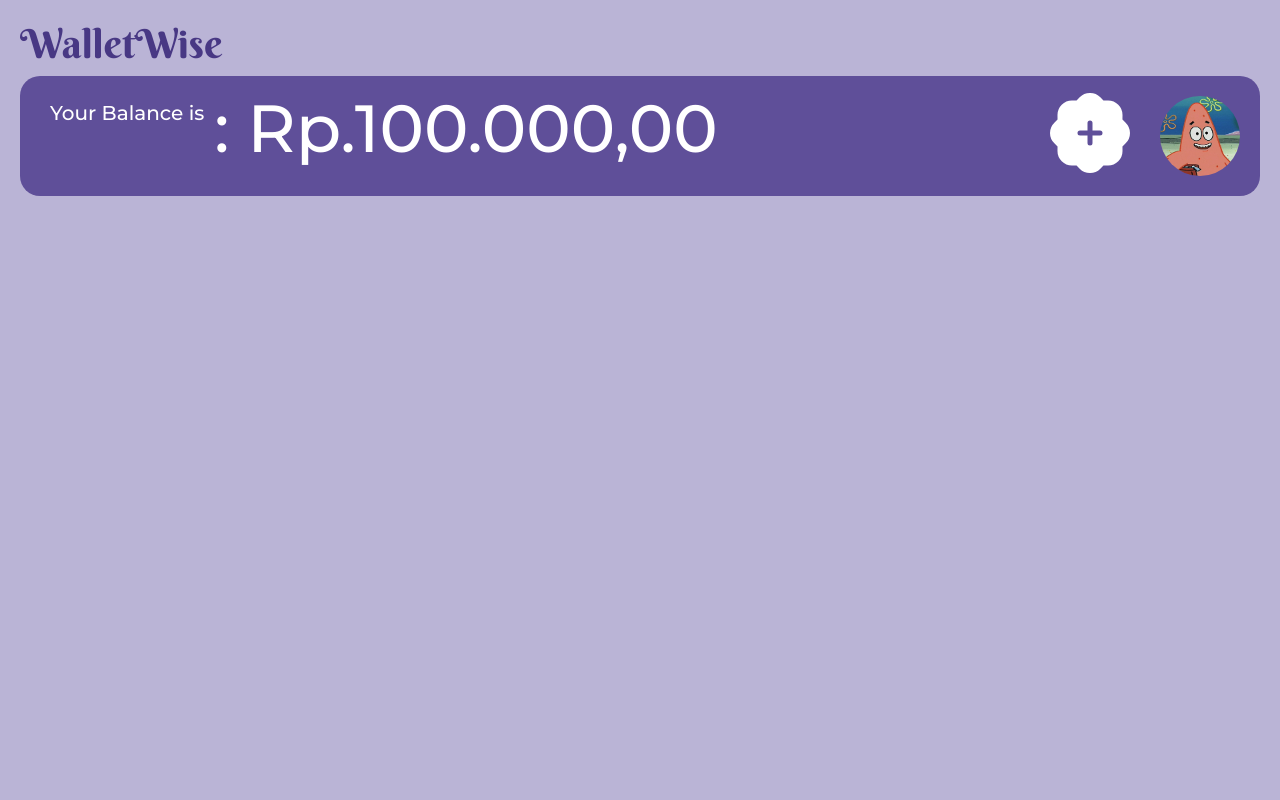
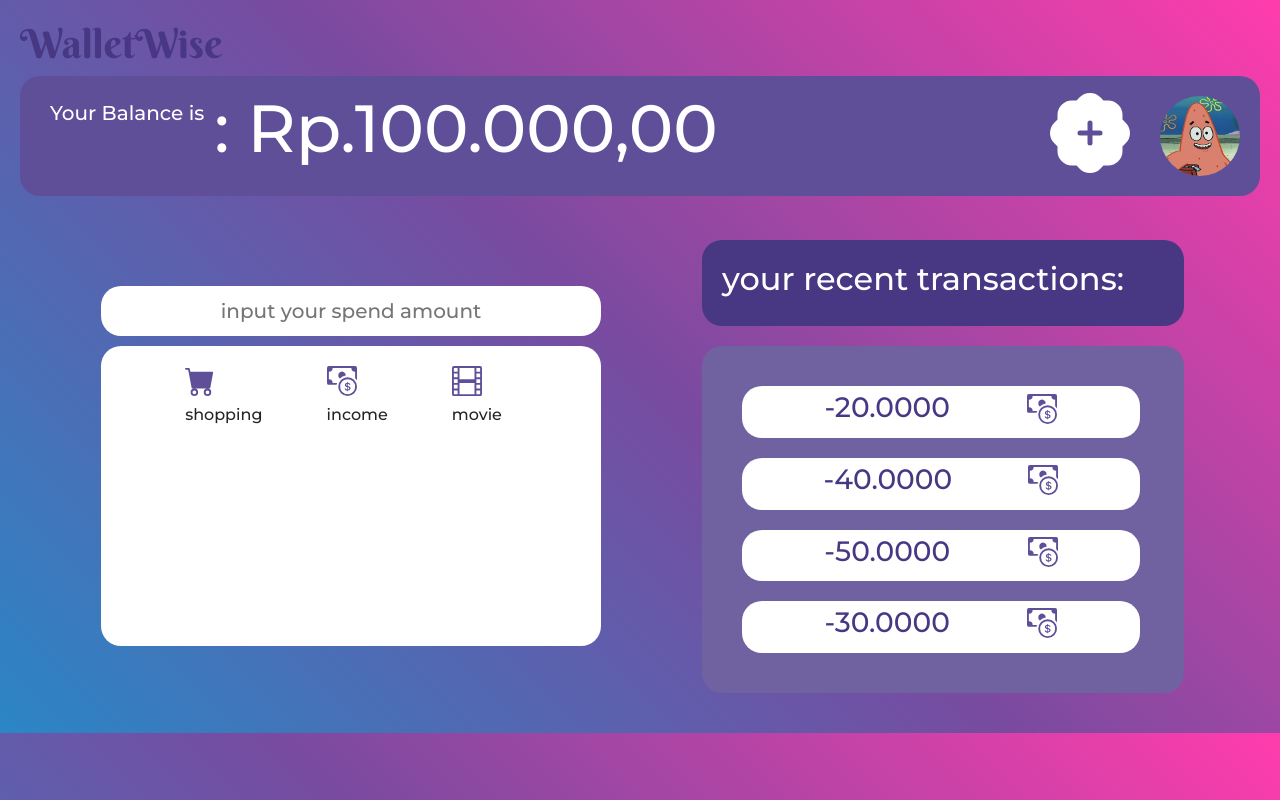
Before and after one commit to abbyfakhri/wallet-wise, a PHP site: page /home.html in a window 1280 px wide. Run offline with PHP 8.4, Linux system fonts and the light colour scheme; some libraries are stand-ins or nearby versions.

Commit message:
updating homepage

```diff
--- a/home.html
+++ b/home.html
@@ -40,12 +40,136 @@
 
         </div>
 
+    </div>
+
+    <br>
+
+    <div id = "content" class = "centered">
+        <div id ="add-spend">
+            <div id = "addSpend" class = "addSpend-box">
+
+
+                <form action="" method="get" >
+
+
+                  <input type="text" name="name" id="amount" placeholder ="input your spend amount"class = "textbox" required >
+
+                </form>
+
+        </div>
+
+    <div id="category-box" class="category-box">
+            <div class = "centered">
+                <div class = "category-box-border">
+                    <svg xmlns="http://www.w3.org/2000/svg" width="30" height="30" fill="#5f4f99" class="bi bi-cart-fill" viewBox="0 0 16 16">
+                        <path d="M0 1.5A.5.5 0 0 1 .5 1H2a.5.5 0 0 1 .485.379L2.89 3H14.5a.5.5 0 0 1 .491.592l-1.5 8A.5.5 0 0 1 13 12H4a.5.5 0 0 1-.491-.408L2.01 3.607 1.61 2H.5a.5.5 0 0 1-.5-.5zM5 12a2 2 0 1 0 0 4 2 2 0 0 0 0-4zm7 0a2 2 0 1 0 0 4 2 2 0 0 0 0-4zm-7 1a1 1 0 1 1 0 2 1 1 0 0 1 0-2zm7 0a1 1 0 1 1 0 2 1 1 0 0 1 0-2z"/>
+                      </svg>
+                      <p style="text-align:center">shopping</p>
+                </div>
+
+
+                <div>
+                    <svg xmlns="http://www.w3.org/2000/svg" width="30" height="30" fill="#5f4f99" class="bi bi-cash-coin" viewBox="0 0 16 16">
+                        <path fill-rule="evenodd" d="M11 15a4 4 0 1 0 0-8 4 4 0 0 0 0 8zm5-4a5 5 0 1 1-10 0 5 5 0 0 1 10 0z"/>
+                        <path d="M9.438 11.944c.047.596.518 1.06 1.363 1.116v.44h.375v-.443c.875-.061 1.386-.529 1.386-1.207 0-.618-.39-.936-1.09-1.1l-.296-.07v-1.2c.376.043.614.248.671.532h.658c-.047-.575-.54-1.024-1.329-1.073V8.5h-.375v.45c-.747.073-1.255.522-1.255 1.158 0 .562.378.92 1.007 1.066l.248.061v1.272c-.384-.058-.639-.27-.696-.563h-.668zm1.36-1.354c-.369-.085-.569-.26-.569-.522 0-.294.216-.514.572-.578v1.1h-.003zm.432.746c.449.104.655.272.655.569 0 .339-.257.571-.709.614v-1.195l.054.012z"/>
+                        <path d="M1 0a1 1 0 0 0-1 1v8a1 1 0 0 0 1 1h4.083c.058-.344.145-.678.258-1H3a2 2 0 0 0-2-2V3a2 2 0 0 0 2-2h10a2 2 0 0 0 2 2v3.528c.38.34.717.728 1 1.154V1a1 1 0 0 0-1-1H1z"/>
+                        <path d="M9.998 5.083 10 5a2 2 0 1 0-3.132 1.65 5.982 5.982 0 0 1 3.13-1.567z"/>
+                      </svg>
+                      <p style="text-align:center">income</p>
+                </div>
+
+                <div>
+                    <svg xmlns="http://www.w3.org/2000/svg" width="30" height="30" fill="#5f4f99" class="bi bi-film" viewBox="0 0 16 16">
+                        <path d="M0 1a1 1 0 0 1 1-1h14a1 1 0 0 1 1 1v14a1 1 0 0 1-1 1H1a1 1 0 0 1-1-1V1zm4 0v6h8V1H4zm8 8H4v6h8V9zM1 1v2h2V1H1zm2 3H1v2h2V4zM1 7v2h2V7H1zm2 3H1v2h2v-2zm-2 3v2h2v-2H1zM15 1h-2v2h2V1zm-2 3v2h2V4h-2zm2 3h-2v2h2V7zm-2 3v2h2v-2h-2zm2 3h-2v2h2v-2z"/>
+                      </svg>
+
+                      <p style="text-align:center">movie</p>
+                </div>
+
+
+            </div>
+    </div>
+        </div>
+
+        <div id="recent-transactions">
+            <div  class="recent-transactions-titlebox">
+                <h1 style = "color:white; font-size:2rem">your recent transactions:</h1>
+            </div>
+
+            <div id="recent-transactions-contentbox" class="recent-transactions-contentbox">
+
+                    <div id="recent" class="transaction-box centered">
+                        <div>
+                            <h3>-20.0000</h3>
+                        </div>
+
+                        <div>
+                            <svg xmlns="http://www.w3.org/2000/svg" width="30" height="30" fill="#5f4f99" class="bi bi-cash-coin" viewBox="0 0 16 16">
+                                <path fill-rule="evenodd" d="M11 15a4 4 0 1 0 0-8 4 4 0 0 0 0 8zm5-4a5 5 0 1 1-10 0 5 5 0 0 1 10 0z"/>
+                                <path d="M9.438 11.944c.047.596.518 1.06 1.363 1.116v.44h.375v-.443c.875-.061 1.386-.529 1.386-1.207 0-.618-.39-.936-1.09-1.1l-.296-.07v-1.2c.376.043.614.248.671.532h.658c-.047-.575-.54-1.024-1.329-1.073V8.5h-.375v.45c-.747.073-1.255.522-1.255 1.158 0 .562.378.92 1.007 1.066l.248.061v1.272c-.384-.058-.639-.27-.696-.563h-.668zm1.36-1.354c-.369-.085-.569-.26-.569-.522 0-.294.216-.514.572-.578v1.1h-.003zm.432.746c.449.104.655.272.655.569 0 .339-.257.571-.709.614v-1.195l.054.012z"/>
+                                <path d="M1 0a1 1 0 0 0-1 1v8a1 1 0 0 0 1 1h4.083c.058-.344.145-.678.258-1H3a2 2 0 0 0-2-2V3a2 2 0 0 0 2-2h10a2 2 0 0 0 2 2v3.528c.38.34.717.728 1 1.154V1a1 1 0 0 0-1-1H1z"/>
+                                <path d="M9.998 5.083 10 5a2 2 0 1 0-3.132 1.65 5.982 5.982 0 0 1 3.13-1.567z"/>
+                              </svg>
+                        </div>
+
+                    </div>
+
+                    <div id="recent" class="transaction-box centered">
+                        <div>
+                            <h3>-40.0000</h3>
+                        </div>
+
+                        <div>
+                            <svg xmlns="http://www.w3.org/2000/svg" width="30" height="30" fill="#5f4f99" class="bi bi-cash-coin" viewBox="0 0 16 16">
+                                <path fill-rule="evenodd" d="M11 15a4 4 0 1 0 0-8 4 4 0 0 0 0 8zm5-4a5 5 0 1 1-10 0 5 5 0 0 1 10 0z"/>
+                                <path d="M9.438 11.944c.047.596.518 1.06 1.363 1.116v.44h.375v-.443c.875-.061 1.386-.529 1.386-1.207 0-.618-.39-.936-1.09-1.1l-.296-.07v-1.2c.376.043.614.248.671.532h.658c-.047-.575-.54-1.024-1.329-1.073V8.5h-.375v.45c-.747.073-1.255.522-1.255 1.158 0 .562.378.92 1.007 1.066l.248.061v1.272c-.384-.058-.639-.27-.696-.563h-.668zm1.36-1.354c-.369-.085-.569-.26-.569-.522 0-.294.216-.514.572-.578v1.1h-.003zm.432.746c.449.104.655.272.655.569 0 .339-.257.571-.709.614v-1.195l.054.012z"/>
+                                <path d="M1 0a1 1 0 0 0-1 1v8a1 1 0 0 0 1 1h4.083c.058-.344.145-.678.258-1H3a2 2 0 0 0-2-2V3a2 2 0 0 0 2-2h10a2 2 0 0 0 2 2v3.528c.38.34.717.728 1 1.154V1a1 1 0 0 0-1-1H1z"/>
+                                <path d="M9.998 5.083 10 5a2 2 0 1 0-3.132 1.65 5.982 5.982 0 0 1 3.13-1.567z"/>
+                              </svg>
+                        </div>
+
+                    </div>
+
+                    <div id="recent" class="transaction-box centered">
+                        <div>
+                            <h3>-50.0000</h3>
+                        </div>
+
+                        <div>
+                            <svg xmlns="http://www.w3.org/2000/svg" width="30" height="30" fill="#5f4f99" class="bi bi-cash-coin" viewBox="0 0 16 16">
+                                <path fill-rule="evenodd" d="M11 15a4 4 0 1 0 0-8 4 4 0 0 0 0 8zm5-4a5 5 0 1 1-10 0 5 5 0 0 1 10 0z"/>
+                                <path d="M9.438 11.944c.047.596.518 1.06 1.363 1.116v.44h.375v-.443c.875-.061 1.386-.529 1.386-1.207 0-.618-.39-.936-1.09-1.1l-.296-.07v-1.2c.376.043.614.248.671.532h.658c-.047-.575-.54-1.024-1.329-1.073V8.5h-.375v.45c-.747.073-1.255.522-1.255 1.158 0 .562.378.92 1.007 1.066l.248.061v1.272c-.384-.058-.639-.27-.696-.563h-.668zm1.36-1.354c-.369-.085-.569-.26-.569-.522 0-.294.216-.514.572-.578v1.1h-.003zm.432.746c.449.104.655.272.655.569 0 .339-.257.571-.709.614v-1.195l.054.012z"/>
+                                <path d="M1 0a1 1 0 0 0-1 1v8a1 1 0 0 0 1 1h4.083c.058-.344.145-.678.258-1H3a2 2 0 0 0-2-2V3a2 2 0 0 0 2-2h10a2 2 0 0 0 2 2v3.528c.38.34.717.728 1 1.154V1a1 1 0 0 0-1-1H1z"/>
+                                <path d="M9.998 5.083 10 5a2 2 0 1 0-3.132 1.65 5.982 5.982 0 0 1 3.13-1.567z"/>
+                              </svg>
+                        </div>
+
+                    </div>
+
+                    <div id="recent" class="transaction-box centered">
+                        <div>
+                            <h3>-30.0000</h3>
+                        </div>
+
+                        <div>
+                            <svg xmlns="http://www.w3.org/2000/svg" width="30" height="30" fill="#5f4f99" class="bi bi-cash-coin" viewBox="0 0 16 16">
+                                <path fill-rule="evenodd" d="M11 15a4 4 0 1 0 0-8 4 4 0 0 0 0 8zm5-4a5 5 0 1 1-10 0 5 5 0 0 1 10 0z"/>
+                                <path d="M9.438 11.944c.047.596.518 1.06 1.363 1.116v.44h.375v-.443c.875-.061 1.386-.529 1.386-1.207 0-.618-.39-.936-1.09-1.1l-.296-.07v-1.2c.376.043.614.248.671.532h.658c-.047-.575-.54-1.024-1.329-1.073V8.5h-.375v.45c-.747.073-1.255.522-1.255 1.158 0 .562.378.92 1.007 1.066l.248.061v1.272c-.384-.058-.639-.27-.696-.563h-.668zm1.36-1.354c-.369-.085-.569-.26-.569-.522 0-.294.216-.514.572-.578v1.1h-.003zm.432.746c.449.104.655.272.655.569 0 .339-.257.571-.709.614v-1.195l.054.012z"/>
+                                <path d="M1 0a1 1 0 0 0-1 1v8a1 1 0 0 0 1 1h4.083c.058-.344.145-.678.258-1H3a2 2 0 0 0-2-2V3a2 2 0 0 0 2-2h10a2 2 0 0 0 2 2v3.528c.38.34.717.728 1 1.154V1a1 1 0 0 0-1-1H1z"/>
+                                <path d="M9.998 5.083 10 5a2 2 0 1 0-3.132 1.65 5.982 5.982 0 0 1 3.13-1.567z"/>
+                              </svg>
+                        </div>
+
+                    </div>
+
+            </div>
+        </div>
+
+    </div>
 
 
 
-    </div>
-
-    <script src="https://code.jquery.com/jquery-3.2.1.slim.min.js" integrity="sha384-KJ3o2DKtIkvYIK3UENzmM7KCkRr/rE9/Qpg6aAZGJwFDMVNA/GpGFF93hXpG5KkN" crossorigin="anonymous"></script>
+<script src="https://code.jquery.com/jquery-3.2.1.slim.min.js" integrity="sha384-KJ3o2DKtIkvYIK3UENzmM7KCkRr/rE9/Qpg6aAZGJwFDMVNA/GpGFF93hXpG5KkN" crossorigin="anonymous"></script>
 <script src="https://cdn.jsdelivr.net/npm/popper.js@1.12.9/dist/umd/popper.min.js" integrity="sha384-ApNbgh9B+Y1QKtv3Rn7W3mgPxhU9K/ScQsAP7hUibX39j7fakFPskvXusvfa0b4Q" crossorigin="anonymous"></script>
 <script src="https://cdn.jsdelivr.net/npm/bootstrap@4.0.0/dist/js/bootstrap.min.js" integrity="sha384-JZR6Spejh4U02d8jOt6vLEHfe/JQGiRRSQQxSfFWpi1MquVdAyjUar5+76PVCmYl" crossorigin="anonymous"></script>
 </body>
--- a/index.html
+++ b/index.html
@@ -36,7 +36,7 @@
 
                             <div >
 
-                              <input type="text" name="name" id="name" class = "textbox" required>
+                              <input type="text" name="name" id="name" placeholder ="email or username" style= "text-align: center;"class = "textbox" required>
                         </div>
 
 
@@ -55,7 +55,7 @@
 
                             <div >
 
-                              <input type="text" name="name" id="name" class = "textbox" required>
+                              <input type="text" name="name" id="name" placeholder ="password" style= "text-align: center;" class = "textbox" required>
 
                             </div>
 
--- a/style-home.css
+++ b/style-home.css
@@ -3,6 +3,10 @@
 
 body{
     margin: 20px;
+    background-color: #FF3CAC;
+background-image: linear-gradient(225deg, #FF3CAC 0%, #784BA0 50%, #2B86C5 100%);
+
+
 }
 
 .header{
@@ -31,6 +35,7 @@ padding:20px;
     justify-content: space-between;
 }
 
+
 .user-profile{
 
 }
@@ -48,3 +53,70 @@ padding:20px;
     transition: transform 500ms ease-in-out;
 
 }
+
+
+.textbox{
+    border-radius: 20px;
+    border: none;
+    height: 50px;
+    width: 500px;
+    font-family: 'Montserrat', sans-serif;
+    font-size: 15pt;
+    text-align: center;
+}
+
+.centered{
+    display:flex;
+    align-items:center;
+    justify-content: space-evenly;
+    padding-right:15px;
+}
+
+.category-btn:hover{
+    transform: scale(1.1);
+    transition: transform 500ms ease-in-out;
+}
+
+.category-box{
+    background-color:white;
+    width:500px;
+    height:300px;
+    padding:20px;
+    margin-top:10px;
+    border-radius: 20px;
+    font-family: 'Montserrat', sans-serif;
+
+}
+
+.category-box-border{
+
+}
+
+.recent-transactions-titlebox{
+    font-family: 'Montserrat', sans-serif;
+    margin: 20px;
+    padding:20px;
+    background-color: #483884;
+    width: 100%;
+    height: 100%;
+    border-radius: 20px;
+}
+
+.recent-transactions-contentbox{
+    font-family: 'Montserrat', sans-serif;
+    margin: 20px;
+    padding:20px;
+    background-color: #7062a0;
+    width: 100%;
+    border-radius: 20px;
+}
+
+.transaction-box{
+    background-color:white;
+    width:90%;
+    margin: 20px;
+    border-radius: 20px;
+    padding: 5px;
+    text-align: center;
+    color: #483884;
+}
```
Also changed, not shown: signup.html (+5 -3 lines), addSpend.js (added), assets/category_icon.svg (added).
